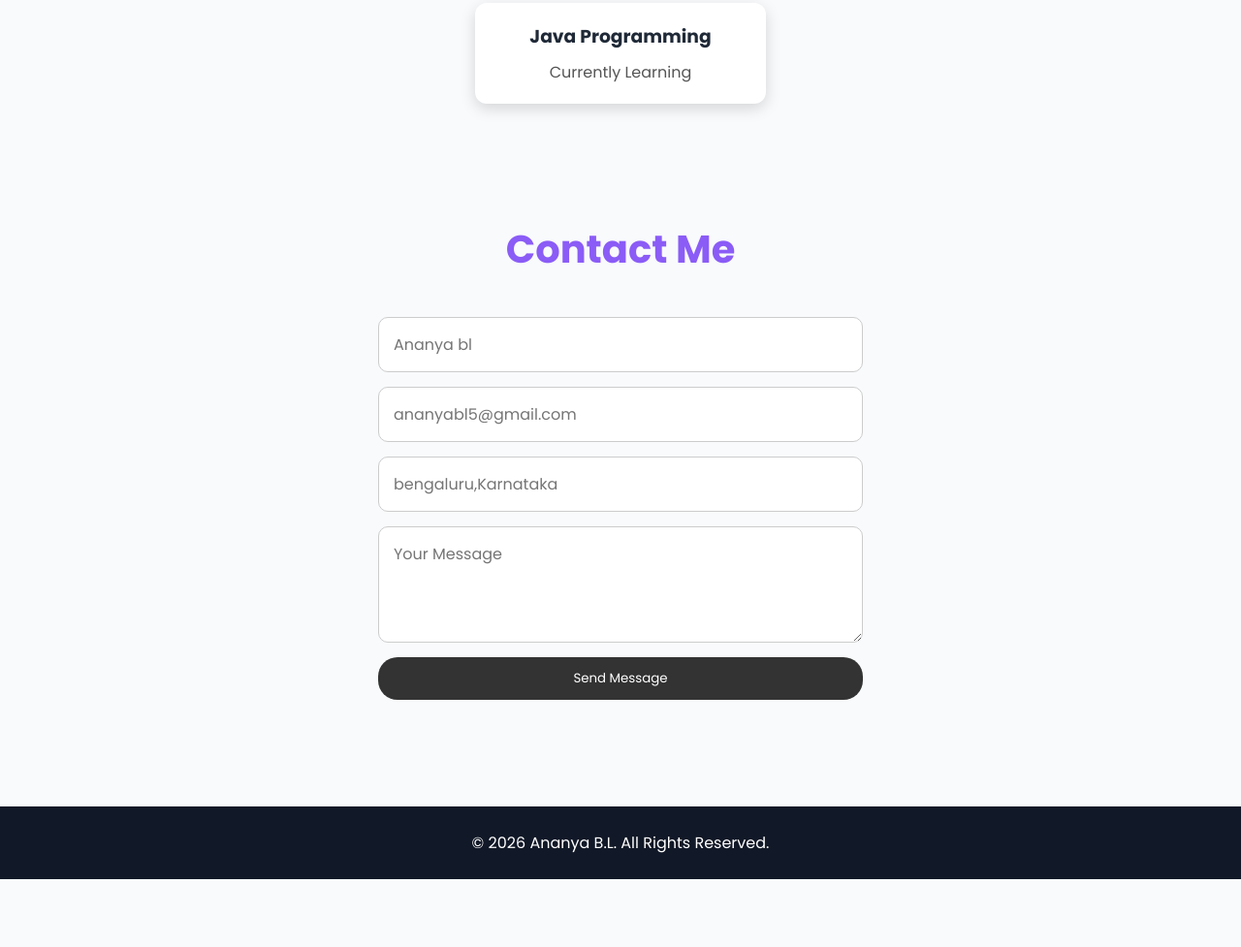
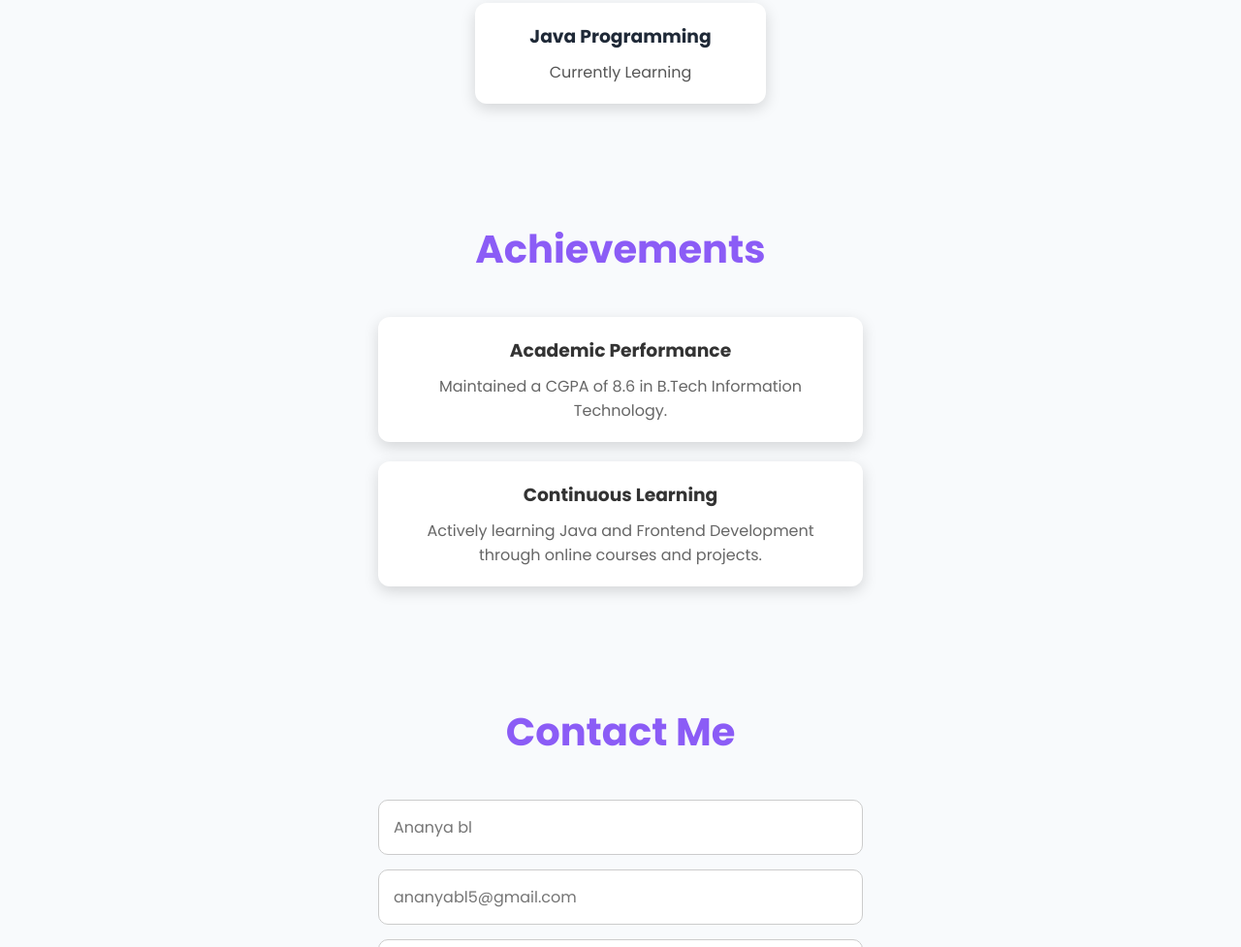
Before and after one commit to Ananya-BL04/portfolio-website, a plain HTML site: page index.html in a window 1280 px wide. Shown: the part 4591-5568 px from the top of the page at 97% size. Before the commit the page ends 5498 px from the top, so only its background shows below. Drawn offline with Linux system fonts and the light colour scheme.

Commit message:
added achivements

```diff
--- a/index.html
+++ b/index.html
@@ -308,6 +308,20 @@ models with multilingual mobile support.
     </div>
 
     </section>
+     <section id="achievements">
+    <h2>Achievements</h2>
+
+    <div class="achievement-card">
+        <h3>Academic Performance</h3>
+        <p>Maintained a CGPA of 8.6 in B.Tech Information Technology.</p>
+    </div>
+
+    <div class="achievement-card">
+        <h3>Continuous Learning</h3>
+        <p>Actively learning Java and Frontend Development through online courses and projects.</p>
+    </div>
+
+</section>
 
 
 
--- a/style.css
+++ b/style.css
@@ -687,3 +687,25 @@ section h2{
 .certificate-card p{
     color:#555;
 }
+#achievements{
+    padding:50px 10%;
+    text-align:center;
+}
+
+.achievement-card{
+    background:#fff;
+    margin:20px auto;
+    padding:20px;
+    max-width:500px;
+    border-radius:12px;
+    box-shadow:0 5px 15px rgba(0,0,0,0.15);
+}
+
+.achievement-card h3{
+    color:#333;
+    margin-bottom:10px;
+}
+
+.achievement-card p{
+    color:#666;
+}
```
